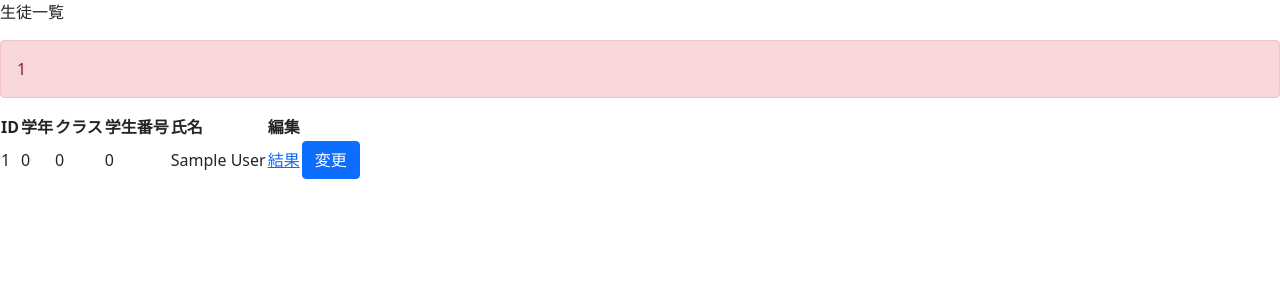
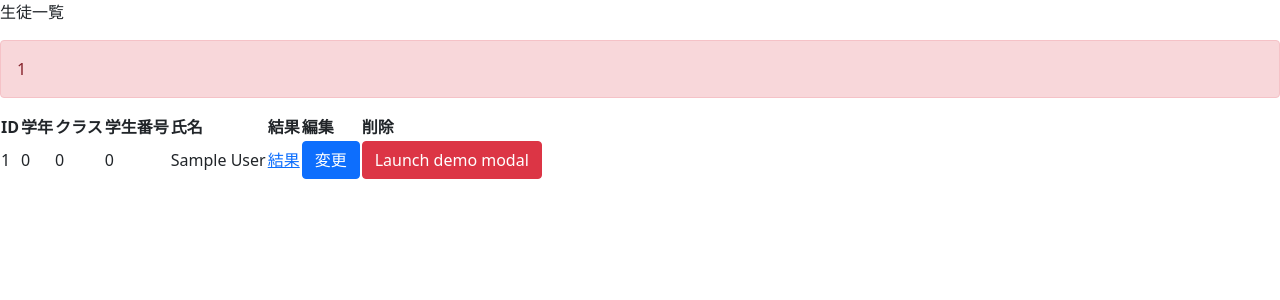
Before and after one commit to KeitaShimura/grade-management, a PHP site: page /grade-management/students in a window 1280 px wide. Shown: the part 56-356 px from the top of the page. Run offline with PHP 8.4, Linux system fonts and the light colour scheme; the visitor is signed in with stand-in values (Sample User, id 1); data comes from the database, SQL or seed files in the repository; some libraries are stand-ins or nearby versions.

Commit message:
削除機能の変更

```diff
--- a/students/destroy.php
+++ b/students/destroy.php
@@ -1,5 +1,5 @@
 <?php
-require_once(__DIR__ .'../func/db_connect.php');
+require_once(__DIR__ .'/../func/db_connect.php');
 
 $test = $db->prepare("DELETE FROM students WHERE id = :id");
 $test->bindParam(":id", $_GET['id']);
--- a/students/edit.php
+++ b/students/edit.php
@@ -55,9 +55,6 @@ $_SESSION['token'] = $token;
             <input type="reset" class="btn btn-danger" value="リセット">
         </div>
     </form>
-    <form method="POST" action="destroy.php?id=<?php print($student['id']); ?>">
-        <input type="submit" class="btn btn-danger" value="削除">
-    </form>
     <a href="index.php">戻る</a>
 </body>
 
--- a/students/index.php
+++ b/students/index.php
@@ -8,6 +8,7 @@ $students = $db->query('SELECT * FROM students');
 
 <!DOCTYPE html>
 <html lang="ja">
+
 <head>
     <meta charset="UTF-8">
     <meta http-equiv="X-UA-Compatible" content="IE=edge">
@@ -16,7 +17,8 @@ $students = $db->query('SELECT * FROM students');
 </head>
 
 <body>
-    <P>生徒一覧<p>
+    <P>生徒一覧
+    <p>
         <?php if (isset($_SESSION['status'])) : ?>
     <div class="alert alert-danger" role="alert">
         <?php echo $_SESSION['status'];
@@ -33,13 +35,15 @@ $students = $db->query('SELECT * FROM students');
                 <th>クラス</th>
                 <th>学生番号</th>
                 <th>氏名</th>
+                <th>結果</th>
                 <th>編集</th>
+                <th>削除</th>
             </tr>
         </thead>
         <tbody>
             <?php foreach ($students as $student) : ?>
 
-                    <tr>
+                <tr id="tr<?php echo ($student['id']); ?>">
                     <td><?php echo ($student['id']); ?></td>
                     <td><?php echo ($student['year']); ?></td>
                     <td><?php echo ($student['class']) ?></td>
@@ -47,12 +51,58 @@ $students = $db->query('SELECT * FROM students');
                     <td><?php echo ($student['name']); ?></td>
                     <td><a href="show.php?id=<?php echo htmlspecialchars($student['id']); ?>">結果</a></td>
                     <td><a href="edit.php?id=<?php echo $student['id']; ?>" class="btn btn-primary">変更</a></td>
+                    <td><!-- Button trigger modal -->
+                        <button type="button" class="btn btn-danger" data-bs-toggle="modal" data-bs-target="#exampleModal">
+                            Launch demo modal
+                        </button>
+
+                        <!-- Modal -->
+                        <div class="modal fade" id="exampleModal" tabindex="-1" aria-labelledby="exampleModalLabel" aria-hidden="true">
+                            <div class="modal-dialog">
+                                <div class="modal-content">
+                                    <div class="modal-header">
+                                        <h5 class="modal-title" id="exampleModalLabel">Modal title</h5>
+                                        <button type="button" class="btn-close" data-bs-dismiss="modal" aria-label="Close"></button>
+                                    </div>
+                                    <div class="modal-body">
+                                        ...
+                                    </div>
+                                    <div class="modal-footer">
+                                        <button type="button" class="btn btn-secondary" data-bs-dismiss="modal">Close</button>
+                                        <button id="delete_button" type="button" class="btn btn-danger" onclick="deleteStudent(<?php echo ($student['id']) ?>)">Save changes</button>
+                                    </div>
+                                </div>
+                            </div>
+                        </div>
+                    </td>
                 </tr>
+
 
             <?php endforeach; ?>
         </tbody>
     </table>
 </article>
+<script>
+    function deleteStudent(id) {
+        var delete_url = "destroy.php?id=" + id;
+        var target = document.getElementById('delete_button');
+        var tr = document.getElementById('tr' + id);
+
+        var xhr = new XMLHttpRequest();
+
+        xhr.open(
+            "DELETE",
+            delete_url,
+        );
+        xhr.send();
+
+        xhr.onreadystatechange = function() {
+            if (xhr.readyState === 4 && xhr.status === 200) {
+                tr.remove();
+            }
+        }
+    };
+</script>
 </body>
 
 </html>
```
Also changed, not shown: tests/destroy.php (+1 -1 lines), tests/index.php (+45 -0 lines), students/delete.php (deleted), tests/delete.php (deleted). Lines whose indentation alone changed are shown as unchanged.
